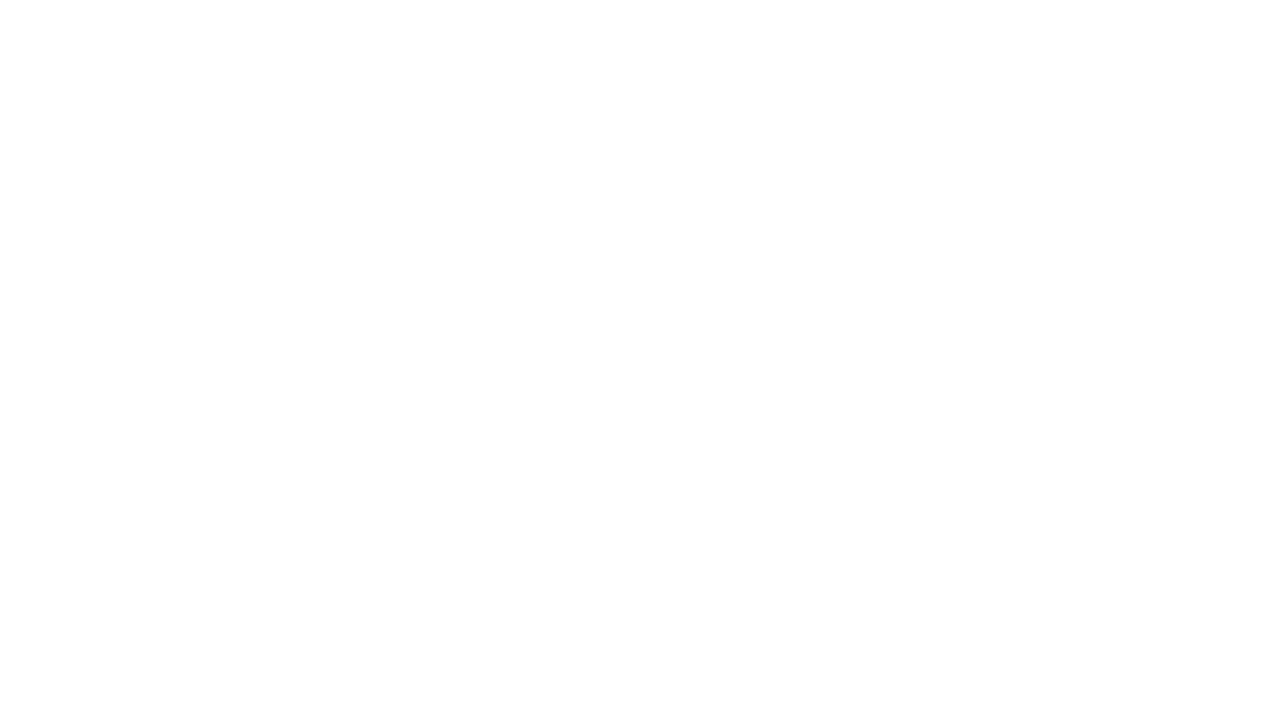
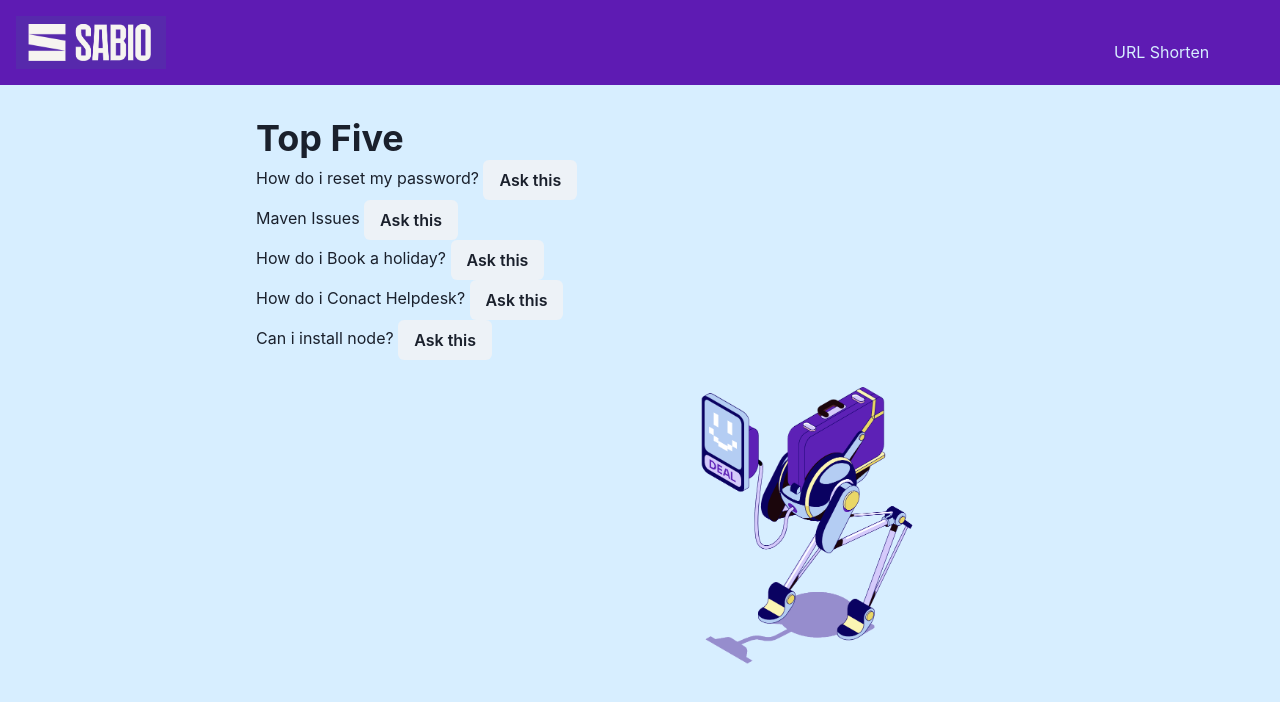
Before and after one commit to Bantersmith/hack, a Next.js app: page /topFive in a window 1280 px wide. Before the commit this address had no page. Shown: the top 702 px of the page. Built offline with nearby package versions, Linux system fonts and the light colour scheme.

Commit message:
Added basic top 5 search results page

```diff
--- /dev/null
+++ b/src/components/results/TopFive.tsx
@@ -0,0 +1,23 @@
+import { Box, Button, Heading, Stack } from "@chakra-ui/react";
+import React from "react";
+
+const singleQuestion = (question) => {
+  return (
+    <Box p={0}>
+      {question} <Button>Ask this</Button>
+    </Box>
+  );
+};
+
+export const TopFive: React.FC<any> = ({ questions }) => {
+  const renderedAnswers = questions.map((question) => {
+    return singleQuestion(question.question);
+  });
+
+  return (
+    <Box bottom="0" right="30">
+      <Heading>Top Five</Heading>
+      <Stack spacing={0}>{renderedAnswers}</Stack>
+    </Box>
+  );
+};
--- /dev/null
+++ b/src/pages/topFive.tsx
@@ -0,0 +1,22 @@
+import React from "react";
+import { Layout } from "../components/Layout";
+import { TopFive } from "../components/results/TopFive";
+
+const topFive = () => {
+  //Get these via API call to search API
+  const topFive = [
+    { question: "How do i reset my password?" },
+    { question: "Maven Issues" },
+    { question: "How do i Book a holiday?" },
+    { question: "How do i Conact Helpdesk?" },
+    { question: "Can i install node?" },
+  ];
+
+  return (
+    <Layout>
+      <TopFive questions={topFive} />
+    </Layout>
+  );
+};
+
+export default topFive;
```
